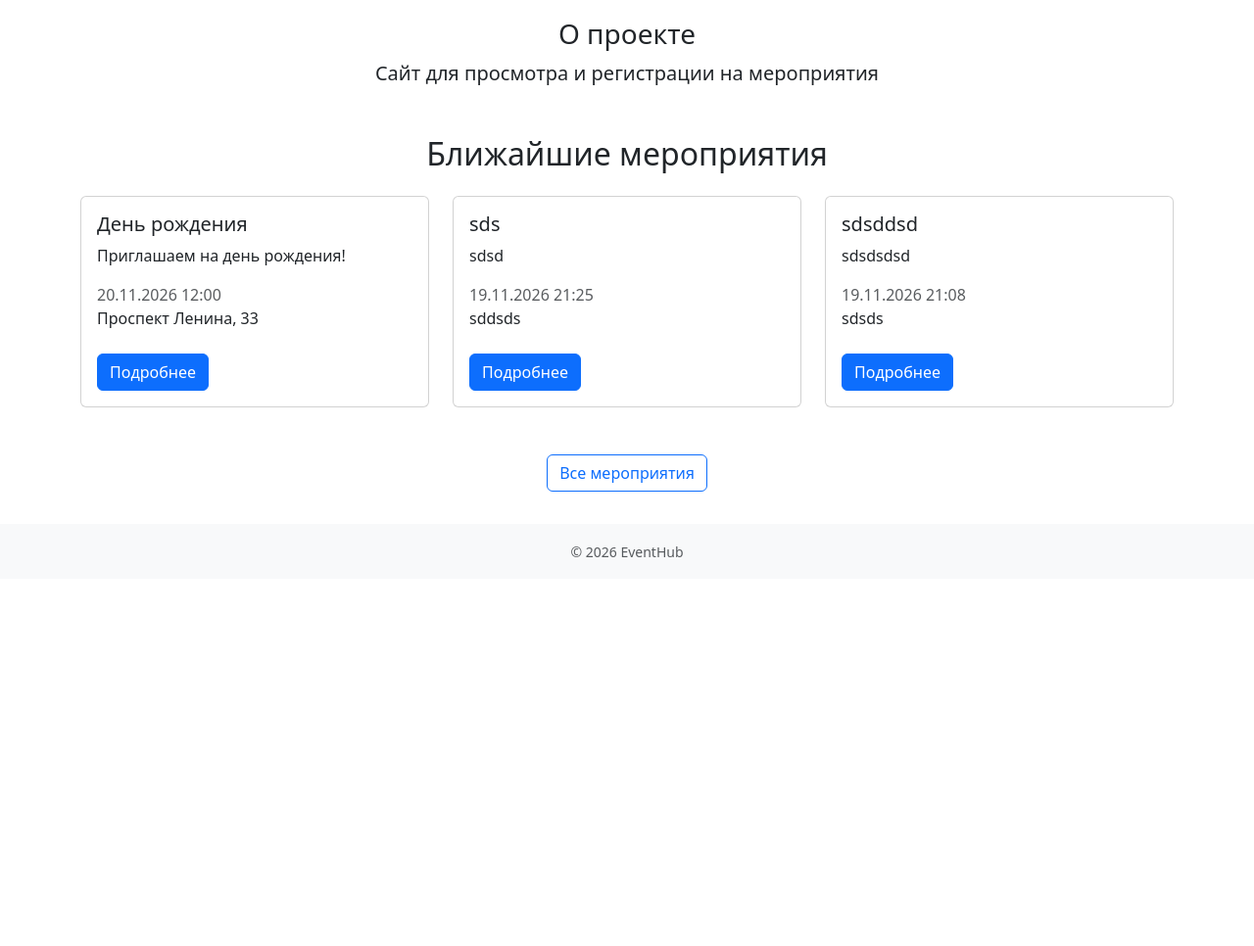
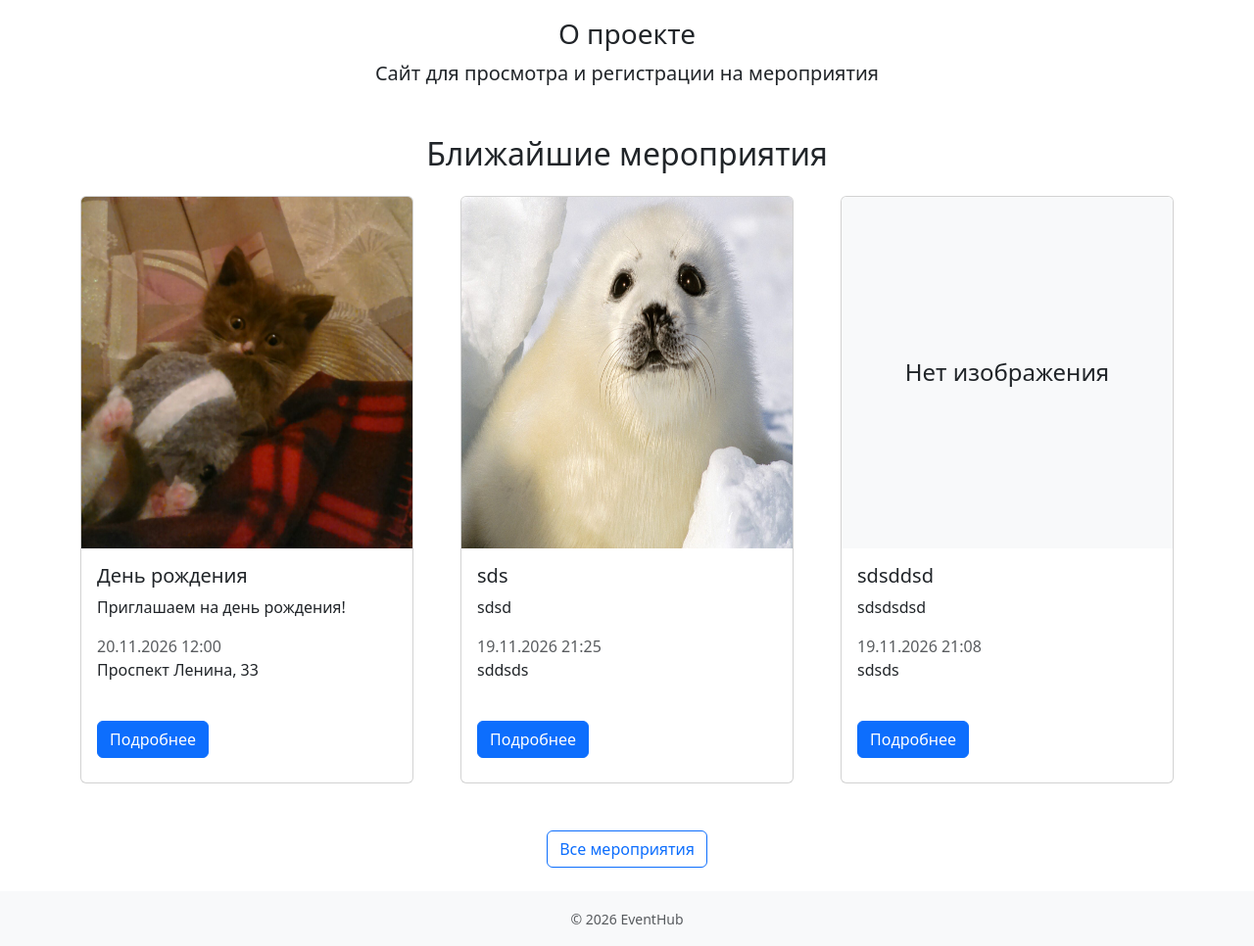
Before and after one commit to Karanedash/EventHub, a Django app: page /events/ in a window 1280 px wide. Shown: the part 209-1175 px from the top of the page at 98% size. Before the commit the page ends 778 px from the top, so only its background shows below. Run offline with Django 5.2, Linux system fonts and the light colour scheme; data comes from the database, SQL or seed files in the repository; both versions use the stored data as it was after the commit.

Commit message:
feat: администратор может добавлять изображения

```diff
--- a/project/EventHub/settings.py
+++ b/project/EventHub/settings.py
@@ -121,3 +121,6 @@ STATIC_URL = 'static/'
 # https://docs.djangoproject.com/en/5.2/ref/settings/#default-auto-field
 
 DEFAULT_AUTO_FIELD = 'django.db.models.BigAutoField'
+
+MEDIA_URL = "/media/"
+MEDIA_ROOT = BASE_DIR / "media"
--- a/project/EventHub/urls.py
+++ b/project/EventHub/urls.py
@@ -16,8 +16,10 @@ Including another URLconf
 """
 from django.contrib import admin
 from django.urls import include, path
+from django.conf import settings
+from django.conf.urls.static import static
 
 urlpatterns = [
     path('events/', include("events.urls")),
     path('admin/', admin.site.urls),
-]
+] + static(settings.MEDIA_URL, document_root=settings.MEDIA_ROOT)
--- a/project/events/models.py
+++ b/project/events/models.py
@@ -7,6 +7,9 @@ class Event(models.Model):
     description = models.CharField("Описание", max_length=500)
     date = models.DateTimeField("Дата и время проведения")
     location = models.CharField("Место проведения", max_length=100)
-
+    image = models.ImageField("Изображение", upload_to="events/", blank=True)
     is_published = models.BooleanField("Опубликовано", default=False)
     capacity = models.PositiveIntegerField("Вместимость")
+
+    def __str__(self):
+        return self.title
--- a/project/events/templates/events/cards.html
+++ b/project/events/templates/events/cards.html
@@ -1,13 +1,17 @@
 <div class="col">
     <div class="card h-100">
+        {% if event.image %}
+            <img src="{{ event.image.url }}" class="card-img-top" alt="{{ event.title }}" style="height: 60%">
+        {% else %}
+            <div class="card-img-top d-flex bg-light align-items-center text-center justify-content-center fs-4" style="height: 60%">Нет изображения</div>
+        {% endif %}
         <div class="card-body">
             <h5 class="card-title">{{ event.title }}</h5>
             <p class="card-text">{{ event.short_description|truncatewords:25 }}</p>
             <p class="card-text text-muted mb-0">{{ event.date|date:"d.m.Y H:i" }}</p>
             <p class="card-text">{{ event.location }}</p>
+            <a href="#" class="btn btn-primary mt-4">Подробнее</a>
         </div>
-        <div class="card-footer bg-transparent border-0 pb-3">
-            <a href="#" class="btn btn-primary">Подробнее</a>
-        </div>
+
     </div>
 </div>
--- a/project/events/templates/events/home.html
+++ b/project/events/templates/events/home.html
@@ -7,7 +7,7 @@
   </section>
 
   <h2 class="text-center mb-4" id="closest">Ближайшие мероприятия</h2>
-  <div class="row g-4">
+  <div class="row g-5">
     {% for event in latest_event_list %}
       {% include "events/cards.html" %}
     {% empty %}
```
Also changed, not shown: project/db.sqlite3, project/events/migrations/0002_event_image_alter_event_description_and_more.py (added), project/media/events/143762-yra.jpg (added), project/media/events/143762-yra_gC0bE4V.jpg (added), project/media/events/IMG-20180206-WA0036.jpg (added).
